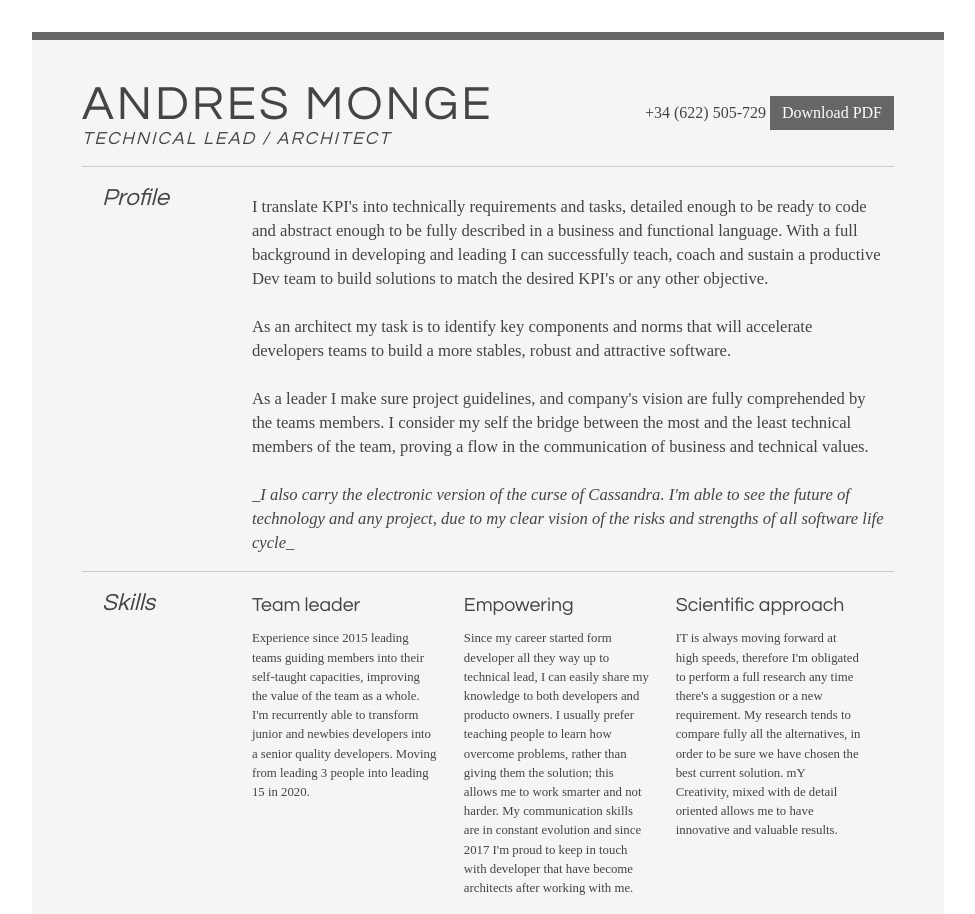
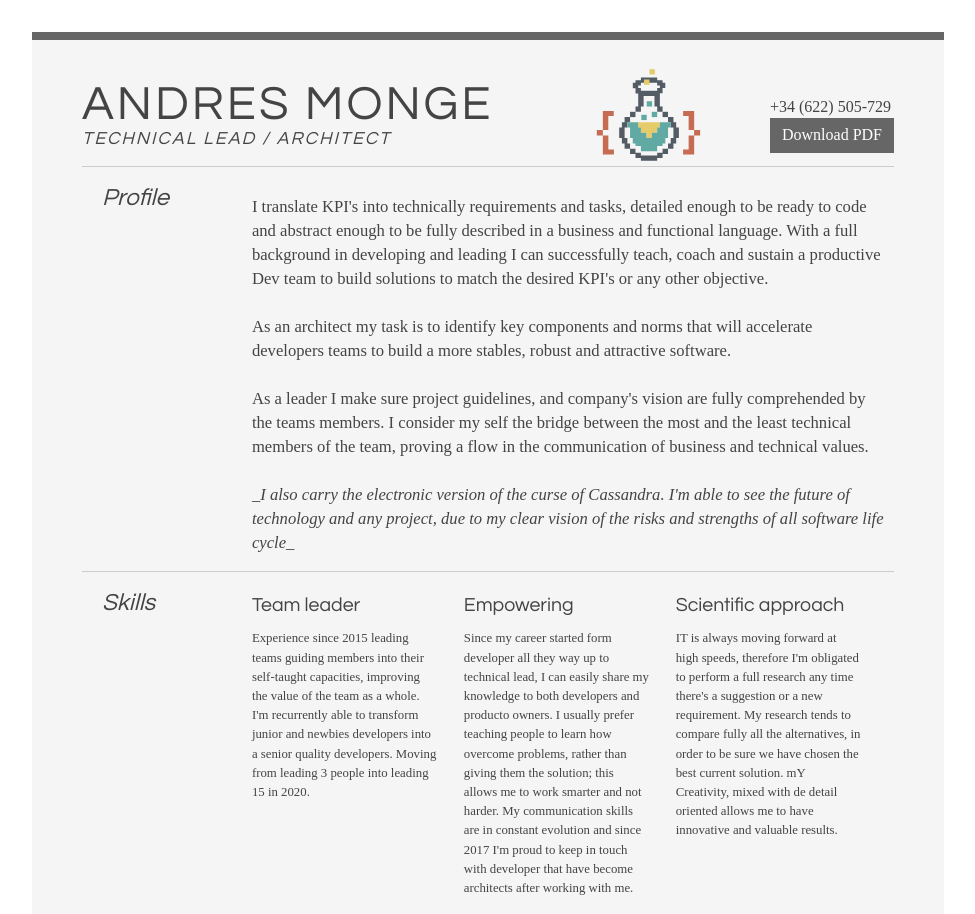
Before and after one commit to aemonge/aemonge.github.io, a plain HTML site: page index.html in a window 1280 px wide. Shown: the top 914 px of the page, without its empty margins (152-1127 px from the left). Drawn offline with Linux system fonts and the light colour scheme.

Commit message:
feat(img): Added my logo to my web page

```diff
--- a/index.html
+++ b/index.html
@@ -3,7 +3,7 @@
 <head>
 <meta charset="utf-8">
 
-<title> | </title>
+<title> Ae Monge | Technical Lead / Architect </title>
 <style type="text/css">
 
 article,
@@ -400,6 +400,12 @@ h1 {
   letter-spacing: -1px;
   font-weight: normal;
 }
+h1 img {
+  height: 150px;
+  position: absolute;
+  top: -20px;
+  right: 0;
+}
 h2 {
   margin: 0;
   padding: 0;
@@ -525,6 +531,9 @@ dl em {
   ol li:nth-child(2) {
     border-top: none;
   }
+  h1 img {
+    right: 4em;
+  }
 }
 @media screen and (min-width: 57em) {
   .container {
@@ -545,6 +554,9 @@ dl em {
     text-transform: uppercase;
     letter-spacing: 3px;
     font-weight: normal;
+  }
+  h1 img {
+    top: 0;
   }
   h2 {
     text-transform: uppercase;
@@ -605,12 +617,16 @@ dl em {
 
 <div class="container">
     <div class="resume">
-        <h1>Andres Monge</h1>
+        <h1>
+          Andres Monge
+          <img src="./aemonge.svg" alt="Ae Monge: Technical Lead / Architect">
+        </h1>
 
 <h2>Technical Lead / Architect</h2>
 
+
 <blockquote>
-  <p>+34 (622) 505-729
+  <p>+34 (622) 505-729 <br />
   <a href="resume.pdf">Download PDF</a></p>
 </blockquote>
 
```
Also changed, not shown: fav.ico (added).
